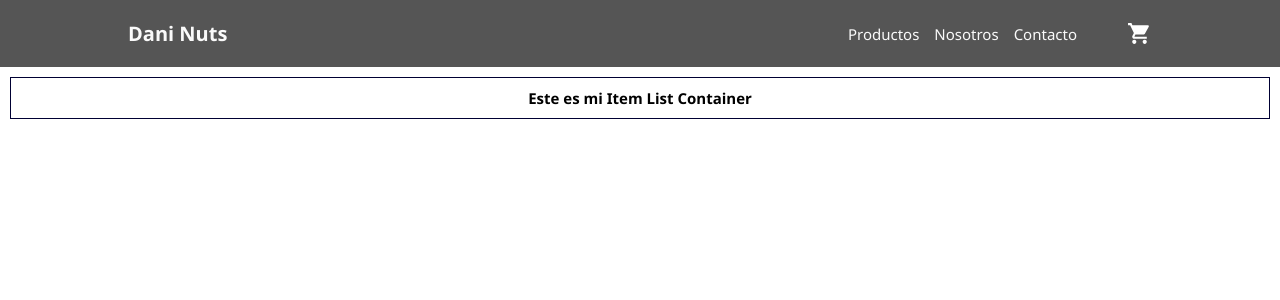
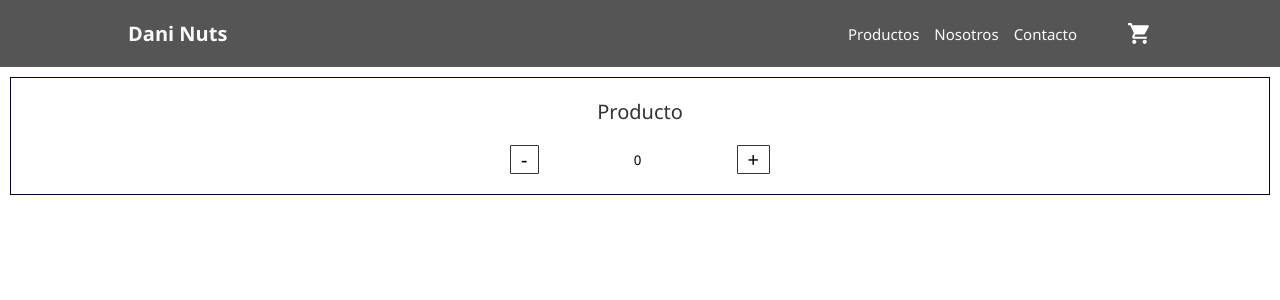
Before and after one commit to danielagenaro98/E-Commerce, a React (Create React App) app: page / in a window 1280 px wide. Shown: the top 300 px of the page. Built offline with nearby package versions, Linux system fonts and the light colour scheme.

Commit message:
New ItemCount Component

```diff
--- /dev/null
+++ b/src/components/ItemCount.js
@@ -0,0 +1,43 @@
+import { useState } from 'react';
+
+import classes from './ItemCount.module.scss';
+
+const ItemCount = ({ limit, initial, onAdd }) => {
+  const [count, setCount] = useState(initial);
+
+  const handleChangeValue = (value) => {
+    let new_value = Number(count) + Number(value);
+    if (new_value >= 0 && new_value <= Number(limit)) {
+      setCount(new_value);
+    }
+  };
+
+  return (
+    <div className={classes.container}>
+      <label className={classes.label} htmlFor="count-btn">
+        Producto
+      </label>
+      <div className={classes['count-container']}>
+        <button
+          className={classes['count-btn']}
+          onClick={() => {
+            handleChangeValue(-1);
+          }}
+        >
+          -
+        </button>
+        <input className={classes['count-input']} type="text" value={count} />
+        <button
+          className={classes['count-btn']}
+          onClick={() => {
+            handleChangeValue(1);
+          }}
+        >
+          +
+        </button>
+      </div>
+    </div>
+  );
+};
+
+export default ItemCount;
--- /dev/null
+++ b/src/components/ItemCount.module.scss
@@ -0,0 +1,37 @@
+@import '../styles/colors.scss';
+
+.container {
+  display: flex;
+  flex-direction: column;
+  align-items: center;
+
+  .label {
+    font-size: 2rem;
+    color: $dark-grey;
+    margin: 1rem;
+  }
+
+  .count-container {
+    display: flex;
+    align-items: center;
+    margin: 1rem;
+
+    .count-btn {
+      padding: 0 1rem;
+      text-align: center;
+      border: 1px solid $dark-grey;
+      border-radius: 1px;
+      background-color: $white;
+      font-size: 2rem;
+      &:hover {
+        background-color: $dark-grey;
+        color: $almost-white;
+      }
+    }
+
+    .count-input {
+      border: none;
+      text-align: center;
+    }
+  }
+}
--- a/src/components/ItemListContainer.js
+++ b/src/components/ItemListContainer.js
@@ -1,9 +1,11 @@
+import ItemCount from './ItemCount';
+
 import classes from './ItemListContainer.module.scss';
 
 const ItemListContainer = () => {
   return (
     <div className={classes.container}>
-      <h2>Este es mi Item List Container</h2>
+      <ItemCount limit={10} initial={0} onAdd="" />
     </div>
   );
 };
```
